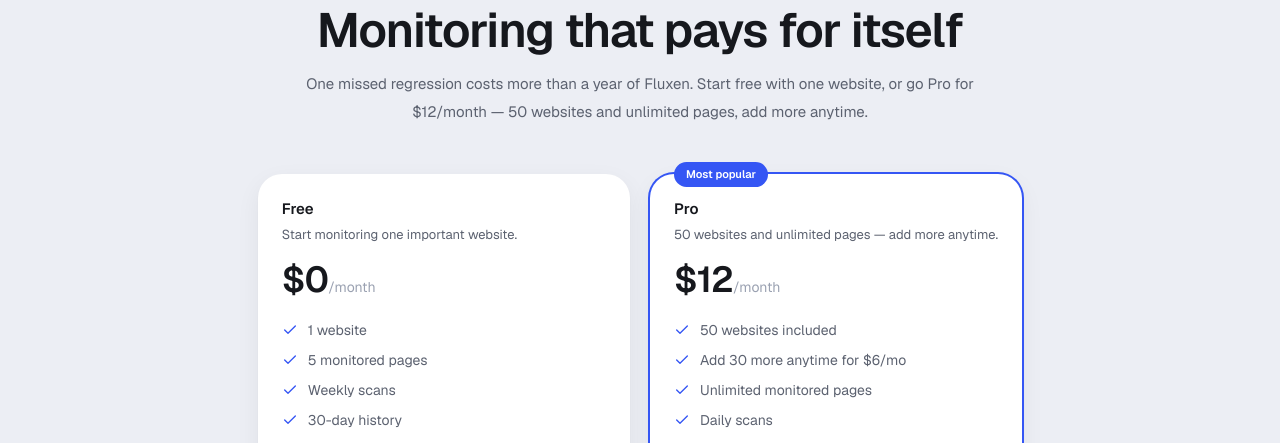
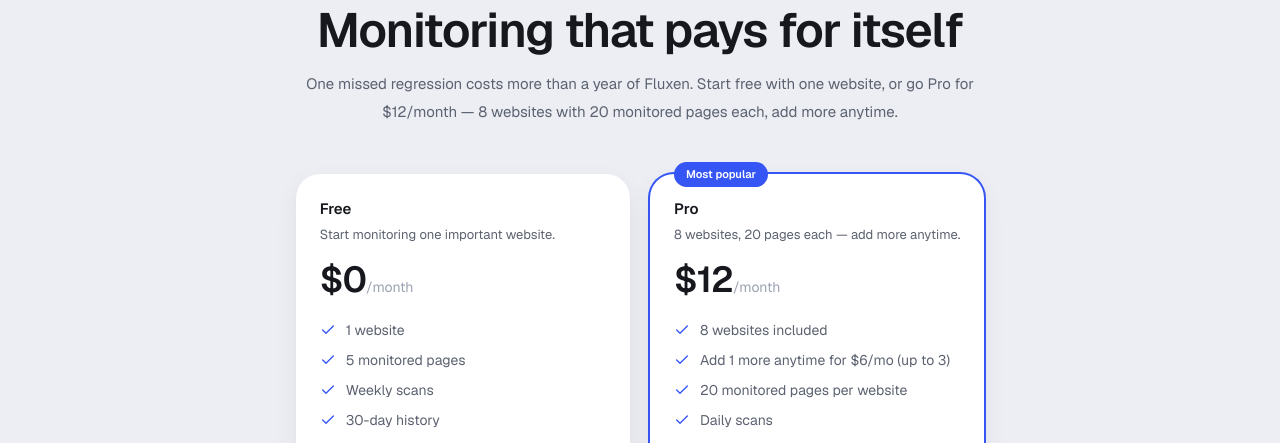
Before and after one commit to dakshu007/Mykavo, a Next.js app in the folder apps/web/: page /pricing in a window 1280 px wide. Shown: the part 151-594 px from the top of the page. Built offline with nearby package versions, Linux system fonts and the light colour scheme; no server answers.

Commit message:
pricing: Pro 8 websites + 20 pages/site (per-website limits), add-ons +1 website each (max 3)

```diff
--- a/apps/web/src/app/dashboard/billing/page.tsx
+++ b/apps/web/src/app/dashboard/billing/page.tsx
@@ -42,7 +42,9 @@
   const pro = getPlan("pro");
   const justCheckedOut = sp.checkout === "success";
   const needsPro = sp.addon === "needs-pro";
+  const addonLimitReached = sp.addon === "limit";
   const addonUnits = addons.length;
+  const atAddonCap = addonUnits >= WEBSITE_ADDON.maxUnits;
 
   return (
     <div className="max-w-2xl space-y-6">
@@ -61,7 +63,18 @@
           <Sparkles className="mt-0.5 size-5 shrink-0 text-amber-600" aria-hidden />
           <p className="text-sm text-ink">
             Website add-ons extend the Pro plan. Upgrade to Pro first, then you can add
-            {" "}{WEBSITE_ADDON.websitesPerUnit} more websites anytime for ${WEBSITE_ADDON.priceMonthlyUsd}/mo.
+            {" "}{WEBSITE_ADDON.websitesPerUnit} more website anytime for ${WEBSITE_ADDON.priceMonthlyUsd}/mo
+            (up to {WEBSITE_ADDON.maxUnits}).
+          </p>
+        </div>
+      )}
+
+      {addonLimitReached && (
+        <div className="flex items-start gap-3 rounded-card bg-warning-soft px-5 py-4">
+          <Sparkles className="mt-0.5 size-5 shrink-0 text-amber-600" aria-hidden />
+          <p className="text-sm text-ink">
+            You already have the maximum of {WEBSITE_ADDON.maxUnits} website add-ons on this
+            workspace.
           </p>
         </div>
       )}
@@ -145,7 +158,7 @@
           <p className="mt-1 text-[13px] text-ink-faint">
             {pro.limits.websites} included
             {addonUnits > 0 &&
-              ` + ${addonUnits} add-on${addonUnits === 1 ? "" : "s"} × ${WEBSITE_ADDON.websitesPerUnit}`}
+              ` + ${addonUnits} add-on website${addonUnits === 1 ? "" : "s"} (max ${WEBSITE_ADDON.maxUnits})`}
           </p>
 
           {addonUnits > 0 && (
@@ -156,7 +169,7 @@
                   className="flex items-center justify-between px-4 py-3 text-sm"
                 >
                   <span className="text-ink">
-                    Add-on {i + 1} · +{a.websitesGranted} websites
+                    Add-on {i + 1} · +{a.websitesGranted} website{a.websitesGranted === 1 ? "" : "s"}
                   </span>
                   <span className="text-[13px] text-ink-faint">
                     {a.cancelAtPeriodEnd
@@ -171,19 +184,25 @@
           )}
 
           {websiteAddonEnabled ? (
+            atAddonCap ? (
+              <p className="mt-5 text-[13px] text-ink-faint">
+                You&apos;ve reached the maximum of {WEBSITE_ADDON.maxUnits} website add-ons.
+              </p>
+            ) : (
               <div className="mt-5 flex flex-wrap items-center gap-3">
                 <a
                   href="/api/billing/addon"
                   className="inline-flex h-10 items-center gap-1.5 rounded-full bg-primary px-5 text-[13px] font-medium text-white transition-colors hover:bg-primary-hover"
                 >
                   <Plus className="size-4" aria-hidden />
-                Add {WEBSITE_ADDON.websitesPerUnit} more — ${WEBSITE_ADDON.priceMonthlyUsd}/mo
+                  Add {WEBSITE_ADDON.websitesPerUnit} more website — ${WEBSITE_ADDON.priceMonthlyUsd}/mo
                 </a>
                 <p className="text-[13px] text-ink-faint">
                   Billed as a separate subscription. Cancel add-ons anytime
                   {dodoApiConfigured() ? " from Manage billing." : " in your Dodo account."}
                 </p>
               </div>
+            )
           ) : (
             <p className="mt-5 text-[13px] text-ink-faint">
               Need more than {formatLimit(websiteLimit)} websites? Website add-ons aren&apos;t
@@ -205,7 +224,7 @@
                 Upgrade to Pro — ${pro.priceMonthlyUsd}/month
               </h2>
               <p className="mt-1 text-sm text-ink-secondary">
-                50 websites and unlimited monitored pages, daily scans, and every advanced feature — add more websites anytime.
+                8 websites with 20 monitored pages each, daily scans, and every advanced feature — add more websites anytime.
               </p>
             </div>
           </div>
--- a/apps/web/src/app/dashboard/websites/[id]/pages/page.tsx
+++ b/apps/web/src/app/dashboard/websites/[id]/pages/page.tsx
@@ -15,22 +15,17 @@
   const workspace = await getCurrentWorkspace(session.user.id, session.user.name);
   const { id } = await params;
 
-  // All three queries only need the route param and workspace — run in parallel.
-  const [website, plan, otherPages] = await Promise.all([
+  // Both queries only need the route param and workspace — run in parallel.
+  const [website, plan] = await Promise.all([
     prisma.website.findFirst({
       where: { id, workspaceId: workspace.id },
       include: { monitoredPages: { orderBy: { createdAt: "asc" } } },
     }),
     getWorkspacePlan(workspace.id),
-    prisma.monitoredPage.count({
-      where: { website: { workspaceId: workspace.id }, websiteId: { not: id } },
-    }),
   ]);
   if (!website) notFound();
-  const pageBudget =
-    plan.limits.monitoredPages === Infinity
-      ? Infinity
-      : Math.max(0, plan.limits.monitoredPages - otherPages);
+  // Page limits are per website — the budget doesn't depend on other websites.
+  const pageBudget = plan.limits.pagesPerWebsite;
 
   return (
     <div className="space-y-5">
--- a/apps/web/src/app/dashboard/websites/new/page.tsx
+++ b/apps/web/src/app/dashboard/websites/new/page.tsx
@@ -9,19 +9,16 @@
 export default async function NewWebsitePage() {
   const session = await requireSession();
   const workspace = await getCurrentWorkspace(session.user.id, session.user.name);
-  const [plan, websiteLimit, websiteCount, pagesUsed] = await Promise.all([
+  const [plan, websiteLimit, websiteCount] = await Promise.all([
     getWorkspacePlan(workspace.id),
     getEffectiveWebsiteLimit(workspace.id),
     prisma.website.count({ where: { workspaceId: workspace.id } }),
-    prisma.monitoredPage.count({ where: { website: { workspaceId: workspace.id } } }),
   ]);
 
   if (websiteCount >= websiteLimit) redirect("/dashboard/websites");
 
-  const pageBudget =
-    plan.limits.monitoredPages === Infinity
-      ? Infinity
-      : Math.max(0, plan.limits.monitoredPages - pagesUsed);
+  // Page limits are per website, so a new website starts with the full budget.
+  const pageBudget = plan.limits.pagesPerWebsite;
 
   return (
     <div className="space-y-5">
@@ -35,8 +32,8 @@
         <h1 className="text-2xl font-semibold tracking-tight text-ink">Add a website</h1>
         <p className="mt-1 text-sm text-ink-secondary">
           {pageBudget === Infinity
-            ? "Your Pro plan monitors unlimited pages."
-            : `Your ${plan.name} plan can monitor ${pageBudget} more page${pageBudget === 1 ? "" : "s"}.`}
+            ? `Your ${plan.name} plan monitors unlimited pages per website.`
+            : `Your ${plan.name} plan monitors up to ${pageBudget} pages per website.`}
         </p>
       </div>
       <AddWebsiteWizard pageBudget={pageBudget} />
--- a/apps/web/src/app/page.tsx
+++ b/apps/web/src/app/page.tsx
@@ -118,7 +118,7 @@
   },
   {
     q: "How many websites can I monitor?",
-    a: "The free plan monitors 1 website with 5 pages. Pro is $12/month with 50 websites and unlimited monitored pages, and you can add 30 more websites anytime for $6/month — ideal for agencies and teams managing many sites.",
+    a: "The free plan monitors 1 website with 5 pages. Pro is $12/month with 8 websites and 20 monitored pages per website, and you can add another website anytime for $6/month (up to 3) — ideal for freelancers and teams managing several sites.",
   },
   {
     q: "Is it safe to point Fluxen at my site?",
--- a/apps/web/src/app/pricing/page.tsx
+++ b/apps/web/src/app/pricing/page.tsx
@@ -10,7 +10,7 @@
 export const metadata: Metadata = {
   title: "Pricing",
   description:
-    "Simple, transparent pricing for website change monitoring. Start free with one website, or go Pro at $12/month for 50 websites and unlimited pages — add more anytime.",
+    "Simple, transparent pricing for website change monitoring. Start free with one website, or go Pro at $12/month for 8 websites with 20 monitored pages each — add more anytime.",
   alternates: { canonical: "/pricing" },
 };
 
@@ -20,9 +20,13 @@
 }> = [
   {
     label: "Websites",
-    value: (p) => (p.id === "pro" ? "50 + add-ons" : formatLimit(p.limits.websites)),
+    value: (p) =>
+      p.id === "pro" ? `${p.limits.websites} + add-ons` : formatLimit(p.limits.websites),
   },
-  { label: "Monitored pages", value: (p) => formatLimit(p.limits.monitoredPages) },
+  {
+    label: "Monitored pages",
+    value: (p) => `${formatLimit(p.limits.pagesPerWebsite)} per website`,
+  },
   { label: "Scan frequency", value: (p) => (p.limits.scanFrequency === "DAILY" ? "Daily" : "Weekly") },
   { label: "History retention", value: (p) => (p.limits.historyDays >= 365 ? "1 year" : `${p.limits.historyDays} days`) },
   { label: "Email alerts", value: () => true },
@@ -41,7 +45,7 @@
   },
   {
     q: "What happens if I hit my plan limits?",
-    a: "Fluxen keeps monitoring everything already configured. On Pro you can add 30 more websites anytime for $6/month; otherwise it asks you to upgrade before adding more. Nothing is silently dropped.",
+    a: "Fluxen keeps monitoring everything already configured. On Pro you can add another website anytime for $6/month (up to 3 add-ons); otherwise it asks you to upgrade before adding more. Nothing is silently dropped.",
   },
   {
     q: "Do you offer annual billing?",
@@ -62,7 +66,7 @@
           </h1>
           <p className="mt-4 text-[15px] leading-7 text-ink-secondary">
             One missed regression costs more than a year of Fluxen. Start free with one website,
-            or go Pro for $12/month — 50 websites and unlimited pages, add more anytime.
+            or go Pro for $12/month — 8 websites with 20 monitored pages each, add more anytime.
           </p>
         </div>
 
--- a/apps/web/src/config/plans.ts
+++ b/apps/web/src/config/plans.ts
@@ -3,10 +3,10 @@
  * Never hardcode plan limits elsewhere — server-side enforcement (limits.ts)
  * and all UI read from this module.
  *
- * Fluxen ships two plans: Free, and Pro at $12/month. Pro includes 50 websites
- * and unlimited monitored pages; buyers can add capacity in $6/month blocks of
- * 30 websites (see WEBSITE_ADDON). "Unlimited" numeric limits use Infinity so
- * `count >= limit` is never true.
+ * Fluxen ships two plans: Free, and Pro at $12/month. Pro includes 8 websites
+ * with 20 monitored pages each; buyers can extend capacity with $6/month
+ * add-ons of one website each, up to 3 (see WEBSITE_ADDON). "Unlimited"
+ * numeric limits use Infinity so `count >= limit` is never true.
  */
 
 import { PLAN_HISTORY_DAYS } from "@fluxen/shared";
@@ -15,11 +15,13 @@
 
 /**
  * Self-serve website-capacity add-on. Each purchased unit is its own recurring
- * charge and grants `websitesPerUnit` extra websites on top of the Pro base.
- * A workspace's effective website limit = Pro base + (active units × 30).
+ * charge and grants `websitesPerUnit` extra websites on top of the Pro base,
+ * capped at `maxUnits` active units per workspace. A workspace's effective
+ * website limit = Pro base + min(active units, maxUnits) × websitesPerUnit.
  */
 export const WEBSITE_ADDON = {
-  websitesPerUnit: 30,
+  websitesPerUnit: 1,
+  maxUnits: 3,
   priceMonthlyUsd: 6,
 } as const;
 
@@ -33,8 +35,8 @@
   limits: {
     /** Infinity means unlimited. */
     websites: number;
-    /** Infinity means unlimited. */
-    monitoredPages: number;
+    /** Monitored pages allowed per website. Infinity means unlimited. */
+    pagesPerWebsite: number;
     scanFrequency: ScanFrequency;
     historyDays: number;
     manualScans: boolean;
@@ -54,7 +56,7 @@
     headline: "Start monitoring one important website.",
     limits: {
       websites: 1,
-      monitoredPages: 5,
+      pagesPerWebsite: 5,
       scanFrequency: "WEEKLY",
       historyDays: PLAN_HISTORY_DAYS.free,
       manualScans: false,
@@ -73,14 +75,14 @@
     id: "pro",
     name: "Pro",
     priceMonthlyUsd: 12,
-    headline: "50 websites and unlimited pages — add more anytime.",
+    headline: "8 websites, 20 pages each — add more anytime.",
     highlighted: true,
     limits: {
-      // Base capacity. Effective limit = 50 + (active add-on units × 30),
-      // computed server-side in lib/limits.ts — never read this number alone
-      // for enforcement.
-      websites: 50,
-      monitoredPages: Infinity,
+      // Base capacity. Effective limit = 8 + capped add-on units, computed
+      // server-side in lib/billing/subscription.ts — never read this number
+      // alone for enforcement.
+      websites: 8,
+      pagesPerWebsite: 20,
       scanFrequency: "DAILY",
       historyDays: PLAN_HISTORY_DAYS.pro,
       manualScans: true,
@@ -88,9 +90,9 @@
       conversionElementMonitoring: true,
     },
     features: [
-      "50 websites included",
-      `Add ${WEBSITE_ADDON.websitesPerUnit} more anytime for $${WEBSITE_ADDON.priceMonthlyUsd}/mo`,
-      "Unlimited monitored pages",
+      "8 websites included",
+      `Add ${WEBSITE_ADDON.websitesPerUnit} more anytime for $${WEBSITE_ADDON.priceMonthlyUsd}/mo (up to ${WEBSITE_ADDON.maxUnits})`,
+      "20 monitored pages per website",
       "Daily scans",
       "1-year history",
       "Manual scans",
--- a/apps/web/src/lib/limits.ts
+++ b/apps/web/src/lib/limits.ts
@@ -79,7 +79,7 @@
   if (count >= limit) {
     const hint =
       plan.id === "pro"
-        ? `Add ${WEBSITE_ADDON.websitesPerUnit} more for $${WEBSITE_ADDON.priceMonthlyUsd}/mo from Billing.`
+        ? `Add ${WEBSITE_ADDON.websitesPerUnit} more for $${WEBSITE_ADDON.priceMonthlyUsd}/mo from Billing (up to ${WEBSITE_ADDON.maxUnits} add-ons).`
         : "Upgrade to Pro to monitor more websites.";
     throw new LimitError(
       "WEBSITE_LIMIT",
@@ -89,24 +89,23 @@
 }
 
 /**
- * Throws LimitError when setting `requestedCount` monitored pages on
- * `websiteId` would exceed the workspace-wide page limit.
+ * Throws LimitError when setting `requestedCount` monitored pages on a
+ * website would exceed the plan's per-website page limit. Only gates new
+ * selections — websites that already exceed the limit keep their pages.
  */
 export async function assertPageLimit(
   workspaceId: string,
-  websiteId: string,
+  _websiteId: string,
   requestedCount: number,
 ): Promise<void> {
   const plan = await getWorkspacePlan(workspaceId);
-  if (plan.limits.monitoredPages === Infinity) return;
-  const otherPages = await prisma.monitoredPage.count({
-    where: { website: { workspaceId }, websiteId: { not: websiteId } },
-  });
-  if (otherPages + requestedCount > plan.limits.monitoredPages) {
-    const available = Math.max(0, plan.limits.monitoredPages - otherPages);
+  if (plan.limits.pagesPerWebsite === Infinity) return;
+  if (requestedCount > plan.limits.pagesPerWebsite) {
+    const upsell =
+      plan.id === "pro" ? "" : " Upgrade to Pro to monitor more pages per website.";
     throw new LimitError(
       "PAGE_LIMIT",
-      `Your ${plan.name} plan monitors up to ${formatLimit(plan.limits.monitoredPages)} pages across all websites (${available} still available). Upgrade to Pro for unlimited.`,
+      `Your ${plan.name} plan monitors up to ${formatLimit(plan.limits.pagesPerWebsite)} pages per website.${upsell}`,
     );
   }
 }
--- a/packages/database/src/subscription.ts
+++ b/packages/database/src/subscription.ts
@@ -177,7 +177,9 @@
       dodoSubscriptionId: input.dodoSubscriptionId,
       dodoCustomerId: input.dodoCustomerId ?? null,
       status: input.status,
-      websitesGranted: input.websitesGranted ?? 30,
+      // Each $6/mo add-on unit grants one extra website (mirrors
+      // WEBSITE_ADDON.websitesPerUnit in the web app's plans config).
+      websitesGranted: input.websitesGranted ?? 1,
       currentPeriodEnd: input.currentPeriodEnd ?? null,
       cancelAtPeriodEnd: input.cancelAtPeriodEnd ?? false,
       lastEventAt: input.eventAt ?? null,
```
Also changed, not shown: apps/web/src/app/api/billing/addon/route.ts (+13 -5 lines), apps/web/src/lib/billing/subscription.ts (+7 -4 lines), 2 other files (tests, documents, lock files or other folders). Lines whose indentation alone changed are shown as unchanged.
